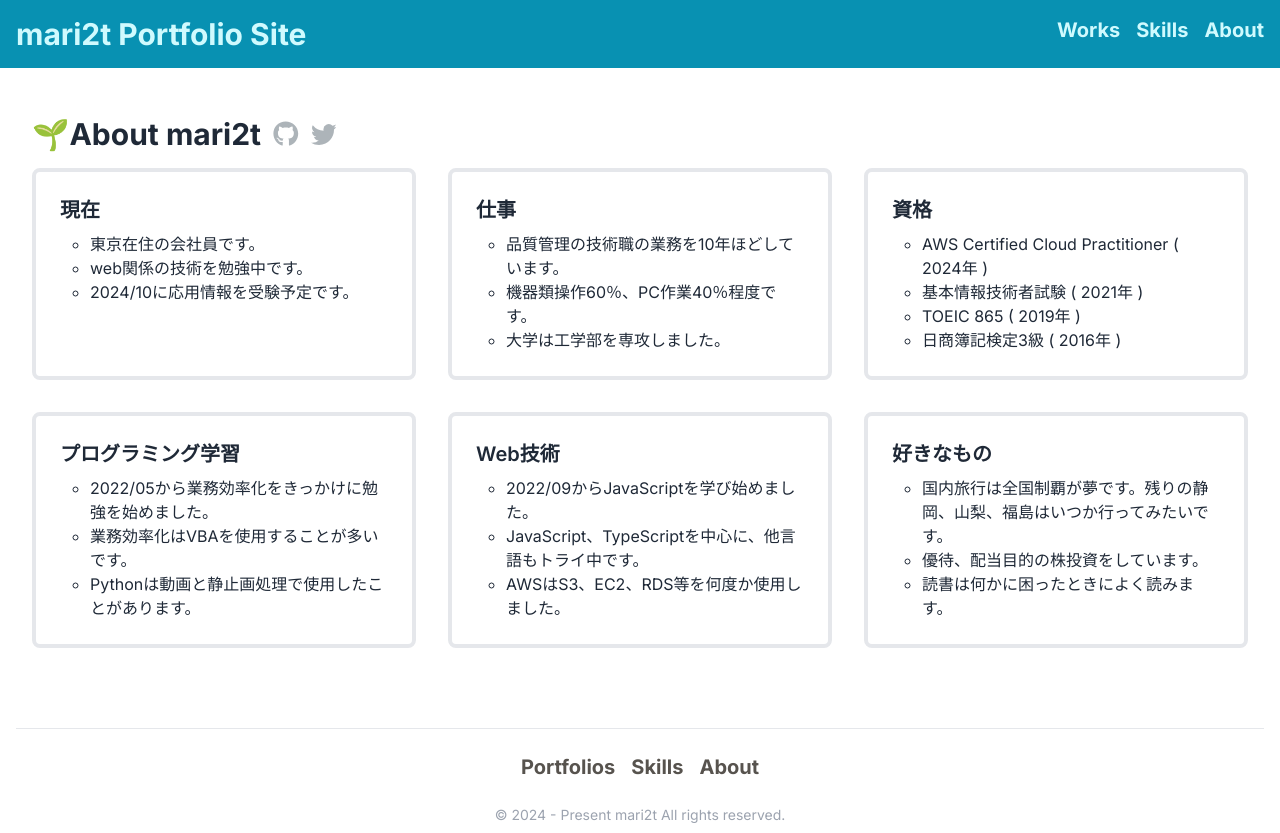
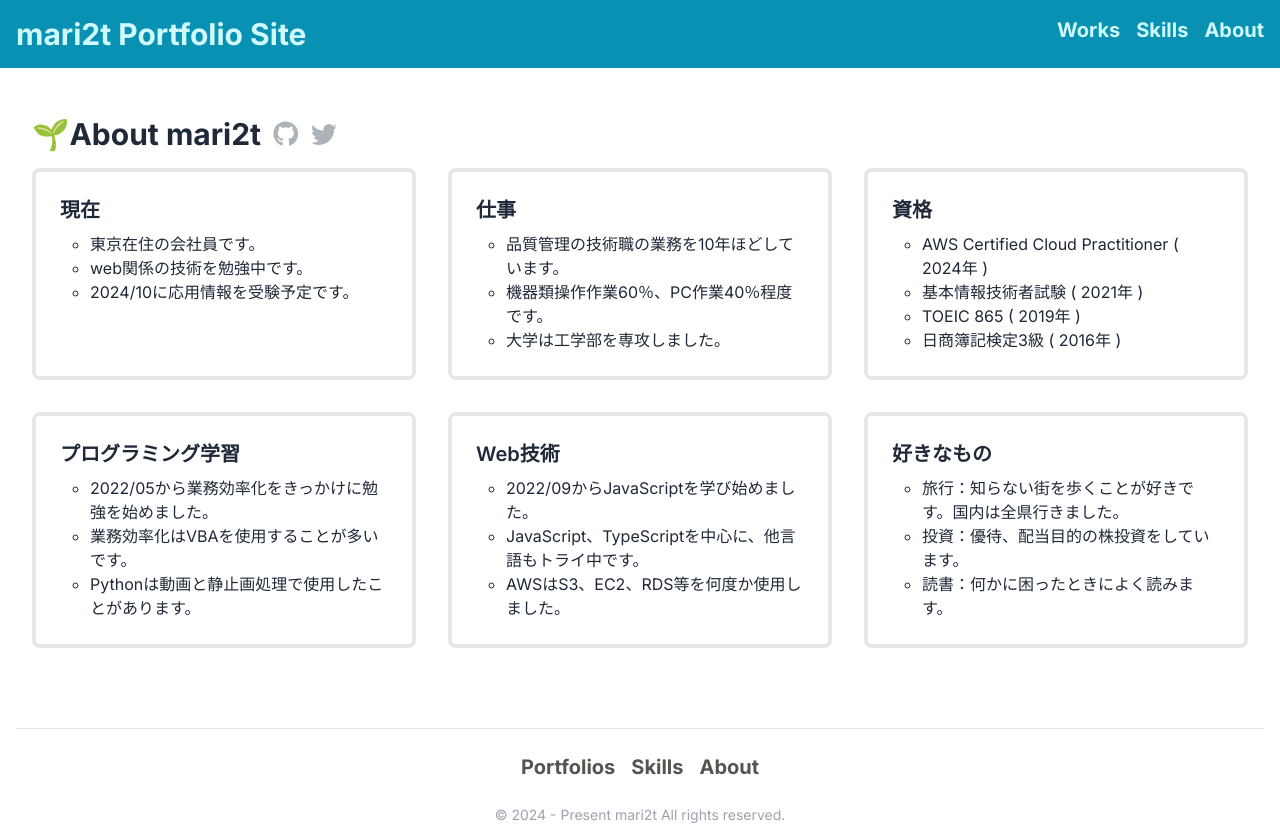
Before and after one commit to mari2t/mari2t_portfolio, a Next.js app: page /about in a window 1280 px wide. Built offline with nearby package versions, Linux system fonts and the light colour scheme.

Commit message:
chore : about

```diff
--- a/src/app/about/page.tsx
+++ b/src/app/about/page.tsx
@@ -18,7 +18,7 @@ const profiles = [
     title: "仕事",
     profileItems: [
       "品質管理の技術職の業務を10年ほどしています。",
-      "機器類操作60％、PC作業40％程度です。",
+      "機器類操作作業60％、PC作業40％程度です。",
       "大学は工学部を専攻しました。",
     ],
   },
@@ -50,9 +50,9 @@ const profiles = [
   {
     title: "好きなもの",
     profileItems: [
-      "国内旅行は全国制覇が夢です。残りの静岡、山梨、福島はいつか行ってみたいです。",
-      "優待、配当目的の株投資をしています。",
-      "読書は何かに困ったときによく読みます。",
+      "旅行：知らない街を歩くことが好きです。国内は全県行きました。",
+      "投資：優待、配当目的の株投資をしています。",
+      "読書：何かに困ったときによく読みます。",
     ],
   },
 ];
```
Also changed, not shown: 1 other file (tests, documents, lock files or other folders).
